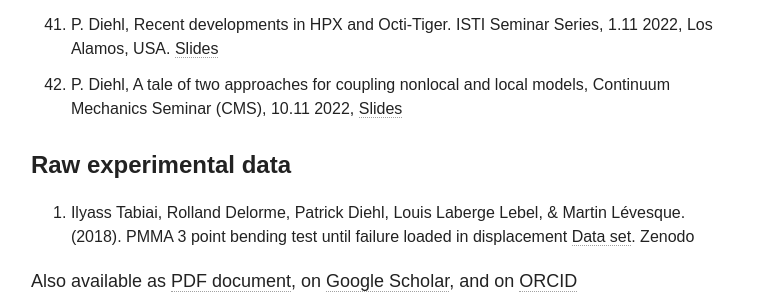
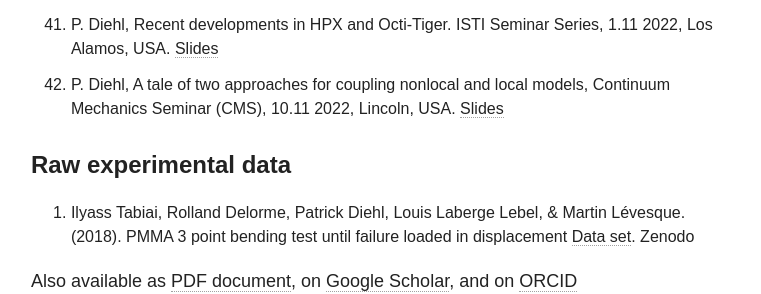
Before and after one commit to diehlpk/diehlpk.github.io, a Jekyll site: the page built from cv/index.md, in a window 1280 px wide and 900 px high, scrolled down 14848 px. Shown: the part 184-478 px from the top of the window, without its empty margins (255-1016 px from the left). Built offline with Jekyll 4.4.1, drawn with Linux system fonts in a browser that asks for light colours; nearby versions of some CDN libraries; some web fonts are replaced.

Commit message:
Update CV

```diff
--- a/cv/index.md
+++ b/cv/index.md
@@ -391,7 +391,7 @@ Congress for Theoretical and Applied Mechanics, 04.06-09.06 2018, Rosemont, US.
 40. P. Diehl and S. Prudhomme. Challenges for coupling approaches for classical linear elasticity and bond-based peridynamic models for non-uniform meshes and damage. Society of Engineering Science Annual Technical Meeting (SES2022), 16.10-19.10 2022, College Station, USA. [Slides](https://www.slideshare.net/PatrickDiehl3/challenges-for-coupling-approaches-for-classical-linear-elasticity-and-bondbased-peridynamic-models-for-nonuniform-meshes-and-damage)
 41. P. Diehl, Recent developments in HPX and Octi-Tiger. ISTI Seminar Series,
 1.11 2022, Los Alamos, USA. [Slides](https://de.slideshare.net/PatrickDiehl3/recent-developments-in-hpx-and-octotiger-254076663)
-42. P. Diehl, A tale of two approaches for coupling nonlocal and local models, Continuum Mechanics Seminar (CMS), 10.11 2022, [Slides](https://www.slideshare.net/PatrickDiehl3/a-tale-of-two-approaches-for-coupling-nonlocal-and-local-models)
+42. P. Diehl, A tale of two approaches for coupling nonlocal and local models, Continuum Mechanics Seminar (CMS), 10.11 2022, Lincoln, USA. [Slides](https://www.slideshare.net/PatrickDiehl3/a-tale-of-two-approaches-for-coupling-nonlocal-and-local-models)
 
 #### Raw experimental data
 1. Ilyass Tabiai, Rolland Delorme, Patrick Diehl, Louis Laberge Lebel, & Martin Lévesque. (2018). PMMA 3 point bending test until failure loaded in displacement [Data set](http://doi.org/10.5281/zenodo.1172068). Zenodo
```
